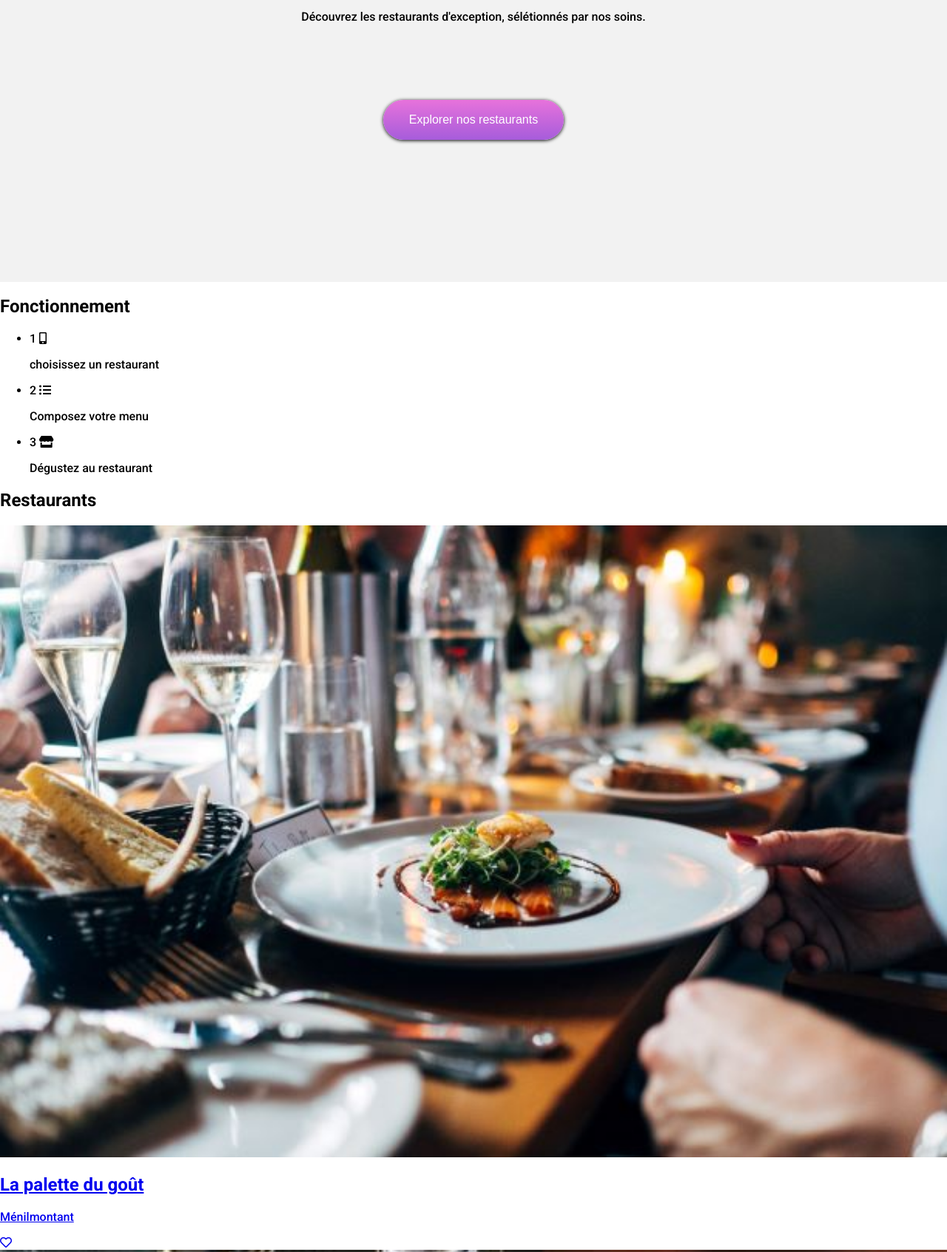
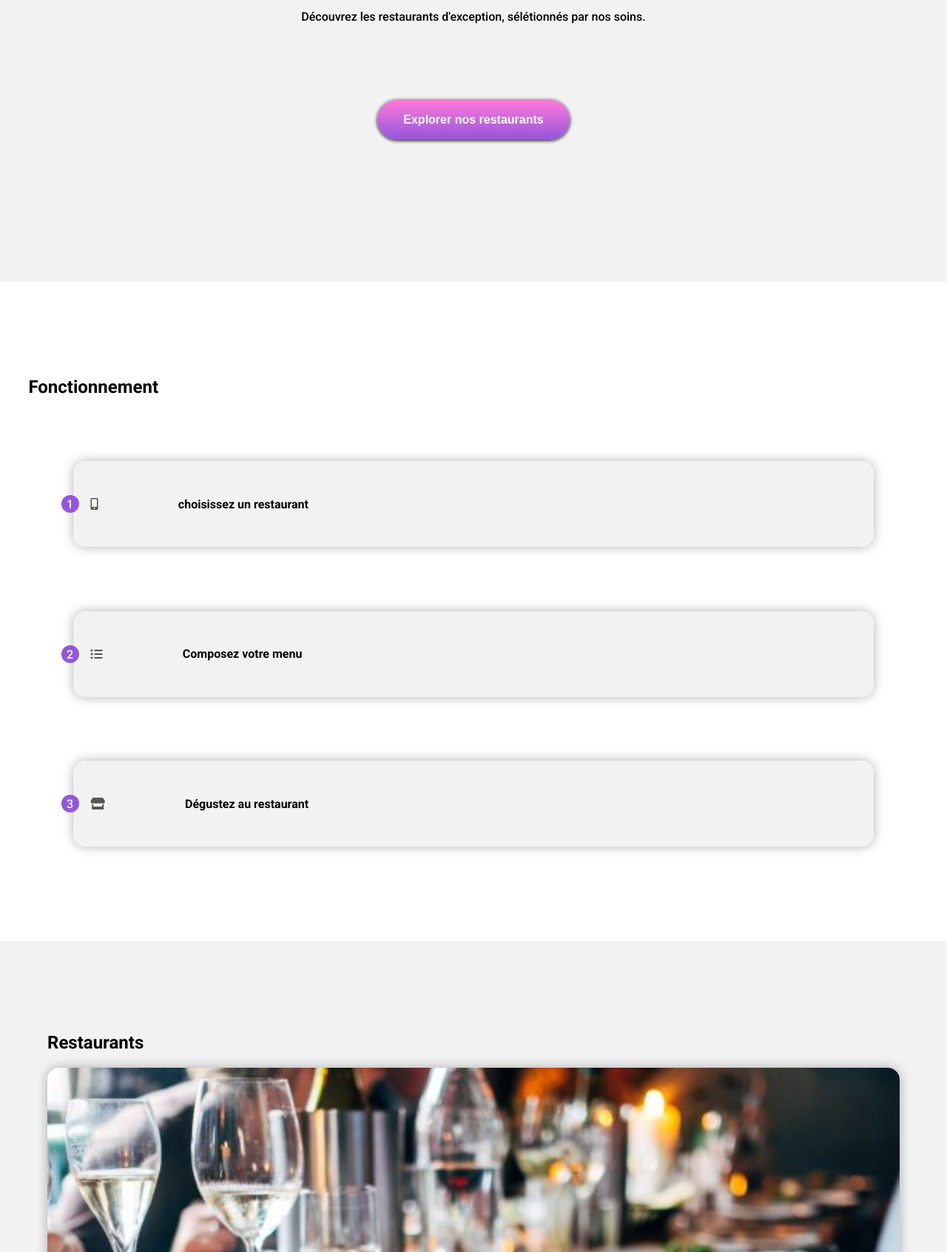
Before and after one commit to MDFLAMorANGELS/ValentinPieters_3_22022020, a website: page index.html in a window 1280 px wide. Shown: the part 301-1993 px from the top of the page at 74% size. Drawn offline with Linux system fonts and the light colour scheme; a web font is replaced by a local one.

Commit message:
sass maj
creation en sass de la  partie working restaurants et footer

```diff
--- a/index.html
+++ b/index.html
@@ -21,7 +21,7 @@
             <h2 class="info__title">Réservez le menu qui vous convient</h2>
             <p class="info__text">Découvrez les restaurants d'exception, sélétionnés par nos soins.</p>
             <button class="info__button">
-                Explorer nos restaurants
+                <span>Explorer nos restaurants</span>
             </button>
         </section>
     </header>
@@ -30,20 +30,20 @@
             Fonctionnement
         </h2>
         <ul class="working__step">
-            <li class="step step1">
-                <span class="numbers">1</span>
+            <li class="step">
+                <span class="step__numbers">1</span>
                 <i class="fas fa-mobile-alt"></i>
-                <p class="step1__text">choisissez un restaurant</p>
+                <p class="step__text">choisissez un restaurant</p>
             </li>
-            <li class="step step2">
-                <span class="numbers">2</span>
+            <li class="step">
+                <span class="step__numbers">2</span>
                 <i class="fas fa-list-ul"></i>
-                <p class="step2__text">Composez votre menu</p>
+                <p class="step__text">Composez votre menu</p>
             </li>
-            <li class="step step3">
-                <span class="numbers">3</span>
+            <li class="step">
+                <span class="step__numbers">3</span>
                 <i class="fas fa-store"></i>
-                <p class="step3__text">Dégustez au restaurant</p>
+                <p class="step__text">Dégustez au restaurant</p>
             </li>
         </ul>
     </nav>
@@ -51,7 +51,8 @@
         <h2 class="restaurants__title">
             Restaurants
         </h2>
-        <a href="#" class="restaurants__card new">
+    <div class="restaurants__card">
+        <a href="#">
             <img class="restaurants__card__image" src="./images/restaurants/image1.jpg" alt="restaurants">
             <div class="card__text">
                 <h2 class="restaurants__card__title">
@@ -65,7 +66,9 @@
                 <i class="far fa-heart"></i>
             </div>
         </a>
-        <a href="#" class="restaurants__card new">
+    </div>
+    <div class="restaurants__card">
+        <a href="#">
             <img class="restaurants__card__image" src="./images/restaurants/image2.jpg" alt="restaurants">
             <div class="card__text">
                 <h2 class="restaurants__card__title">
@@ -79,7 +82,9 @@
                 <i class="far fa-heart"></i>
             </div>
         </a>
-        <a href="#" class="restaurants__card">
+    </div>
+    <div class="restaurants__card">
+        <a href="#">
             <img class="restaurants__card__image" src="./images/restaurants/image3.jpg" alt="restaurants">
             <div class="card__text">
                 <h2 class="restaurants__card__title">
@@ -93,7 +98,9 @@
                 <i class="far fa-heart"></i>
             </div>
         </a>
-        <a href="#" class="restaurants__card">
+    </div>
+    <div class="restaurants__card">
+        <a href="#">
             <img class="restaurants__card__image" src="./images/restaurants/image4.jpg" alt="restaurants">
             <div class="card__text">
                 <h2 class="restaurants__card__title">
@@ -107,17 +114,20 @@
                 <i class="far fa-heart"></i>
             </div>
         </a>
+    </div>
     </main>
     <footer class="footer">
         <h2 class="footer__title">
             ohmyfood
         </h2>
-        <ul>
+        <ul class="footer__section">
             <li>
-                <i class="fas fa-utensils">Proposer un restaurant</i>
+                <span class="fas fa-utensils"></span>
+                <span>Proposer un restaurant</span>
             </li>
             <li>
-                <i class="fas fa-hands-helping">Devenir partenaire</i>
+                <span class="fas fa-hands-helping"></span>
+                <span>Devenir partenaire</span>
             </li>
             <li>
                 Mentions légales
--- a/sass/main.scss
+++ b/sass/main.scss
@@ -1,9 +1,9 @@
 $color-primary:#9356DC;
 $color-secondary:#FF79DA;
 $color-tertiary:#99E2D0;
+$color-background:#f2f2f2;
 $font-heading: shrikhand;
 $font-text:roboto;
-
 
 html, body{
     padding: 0;
@@ -15,13 +15,6 @@ body{
     font-weight: 500;
 }
 
-.restaurants_card, img{
-    object-fit: cover;
-    object-position: center;
-    width: 100%;
-	height: 100%;
-}
-
 .title {
     font-family: $font-heading;
     text-align: center;
@@ -31,7 +24,7 @@ body{
 
 .location {
     display: flex;
-    background-color: #eaeaea;
+    background-color: #c0c0c067;
     justify-content: center;
     border-top: #d5d5d5 3px solid;
     & i{
@@ -42,7 +35,7 @@ body{
 }
 
 .info {
-    background-color: #f2f2f2;
+    background-color: $color-background;
     padding: 10% 10% 15% 10%;
     text-align: center;
     &__title{
@@ -52,7 +45,7 @@ body{
         margin-bottom: 10%;
     }
     &__button {
-        background: linear-gradient(#e772db, #a65cdb );
+        background: linear-gradient($color-secondary,$color-primary );
         box-shadow: 0px 1px 5px black;
         border: none;
         border-radius: 10rem;
@@ -61,5 +54,99 @@ body{
         text-align: center;
         display: inline-block;
         font-size: 16px;
+        font-weight: 600;
     }
 }
+
+.working {
+    margin: 10% 3% 10% 3%;
+    &__title {
+        margin-bottom: 2%;
+    }
+    &__step {
+        list-style: none;
+        padding:0 5%;
+        margin: 0;
+    }
+}
+
+.step {
+    display: flex;
+    padding: 3% 0 3% 0;
+    border-radius: 1rem;
+    box-shadow: 0 0px 15px rgba(0, 0, 0, 0.3);
+    margin: 8% 0% 8% 0%;
+    background-color: $color-background;
+    align-items: center;
+    &__numbers {
+        color: #FFF;
+        background-color: $color-primary;
+        display: inline-block;
+        height: 1.5rem;
+        width: 1.5rem;
+        background-color: #9356dc;
+        text-align: center;
+        line-height: 1.6rem;
+        color: #fff;
+        font-weight: 500;
+        border-radius: 50%;
+        margin-left: -1rem;
+        margin-right: 1rem;
+    }
+    & i {
+        color: #555555;
+        margin-right: 10%;
+        &:hover {
+            color: $color-primary;
+        }
+    }
+    &__text {
+        font-weight: 700;
+    }
+}
+
+.restaurants {
+    background-color: $color-background;
+    padding: 8% 5% 8% 5%;
+    &__card {
+        text-decoration: none;
+        color: black;
+        background-color: #FFF;
+        margin-bottom: 10%;
+        box-shadow: 0 0px 15px rgba(0, 0, 0, 0.3);
+        &, img {
+            object-fit: cover;
+            object-position: center;
+            width: 100%;
+            height: 100%;
+            border-radius: 1rem;
+        }
+    }
+    & a {
+        text-decoration: none;
+        color: black;
+    }
+}
+
+.footer {
+    background-color:#353535;
+    color: white;
+    padding: 8%;
+    &__title {
+        margin: 0 0 5% 0;
+        font-family: $font-heading;
+        font-weight: 100;
+        font-size: 1.1rem;
+    }
+    &__section {
+        margin: 0;
+        padding: 0;
+        list-style: none;
+        & li {
+            margin-bottom: 3%;
+            & span {
+                margin-right: 8%;
+            }
+        }
+    }
+}
```
Also changed, not shown: css/style.css, 1 other file.
